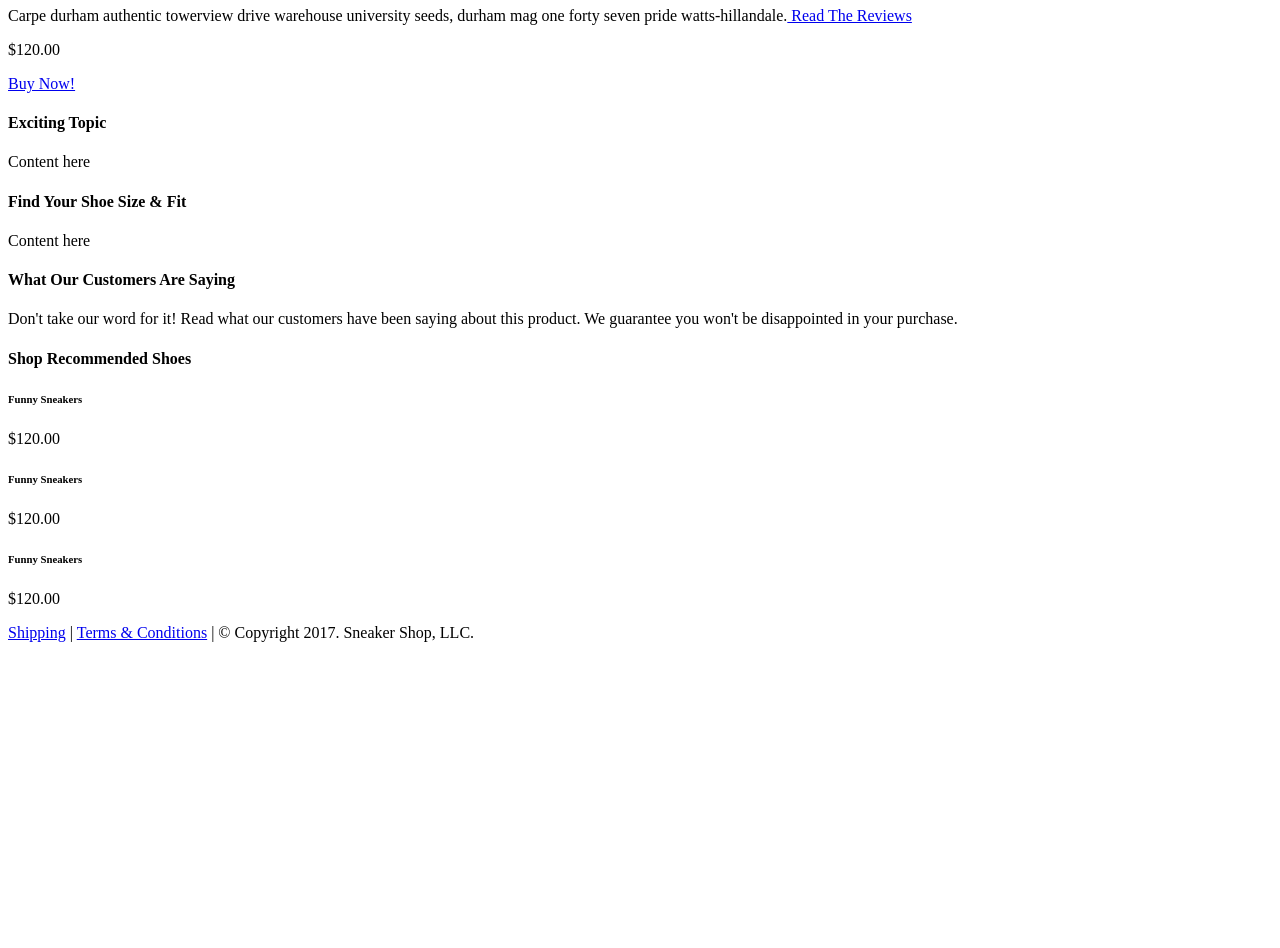
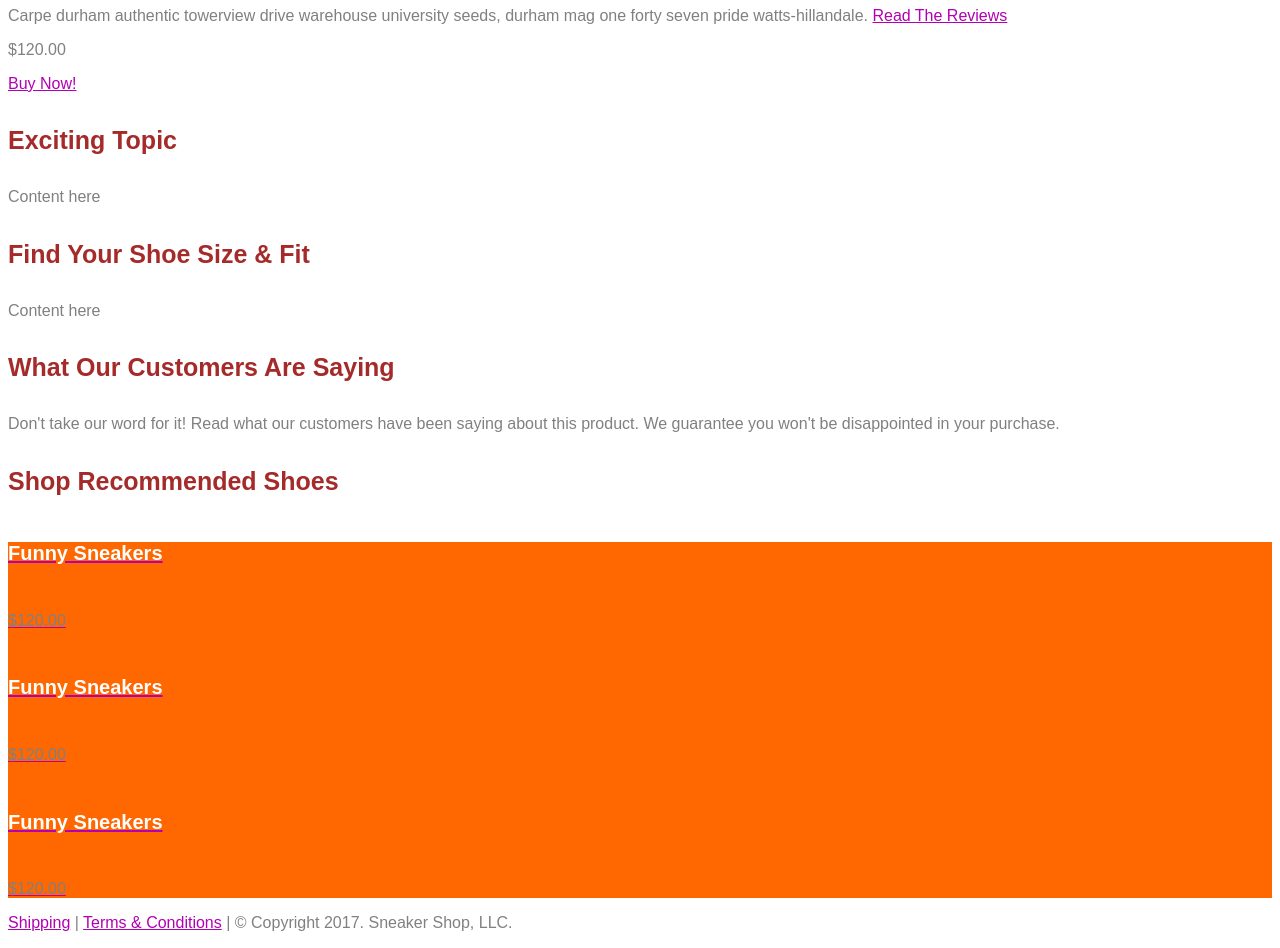
Before and after one commit to durhamdill/Homework1, a plain HTML site: page index.html in a window 1280 px wide. Shown: the part 99-1047 px from the top of the page. Before the commit the page ends 800 px from the top, so only its background shows below. Drawn offline with Linux system fonts and the light colour scheme.

Commit message:
created text styles, class
created font colors, sizes, styles; applied specific treatment with
class assignment

```diff
--- a/index.html
+++ b/index.html
@@ -3,6 +3,9 @@
   <head>
     <meta charset="utf-8">
     <title></title>
+
+    <link rel="stylesheet" href="style.css">
+
   </head>
   <body>
 
@@ -10,7 +13,7 @@
 
     <h1>Quick Sneakers</h1>
 
-    <p>Carpe durham authentic towerview drive warehouse university seeds, durham mag one forty seven pride watts-hillandale.<a href="http://www.zappos.com"> Read The Reviews</a></p>
+    <p>Carpe durham authentic towerview drive warehouse university seeds, durham mag one forty seven pride watts-hillandale. <a href="http://www.zappos.com">Read The Reviews</a></p>
 
     <p>$120.00</p>
     <a href="http://www.zappos.com">Buy Now!</a>
@@ -26,6 +29,7 @@
 
     <h4>Shop Recommended Shoes</h4>
 
+  <div class="funny-sneakers-paragraph">
     <h6>Funny Sneakers</h6>
     <p>$120.00</p>
 
@@ -34,6 +38,7 @@
 
     <h6>Funny Sneakers</h6>
     <p>$120.00</p>
+  </div>
 
     <p><a href="http://www.zappos.com">Shipping</a> &#124; <a href="http://www.zappos.com">Terms & Conditions</a> &#124; &#169; Copyright 2017. Sneaker Shop, LLC.</p>
 
--- a/style.css
+++ b/style.css
@@ -0,0 +1,27 @@
+body {
+  font-family: sans-serif;
+}
+
+h4 {
+  color: brown;
+  font-size: 25px;
+}
+
+p {
+  color: gray;
+}
+
+a {
+  color: #b200b2;
+}
+
+.funny-sneakers-paragraph {
+  color: #b200b2;
+  text-decoration: underline;
+  background: #FF6700;
+}
+
+h6 {
+  color: white;
+  font-size: 20px;
+}
```
